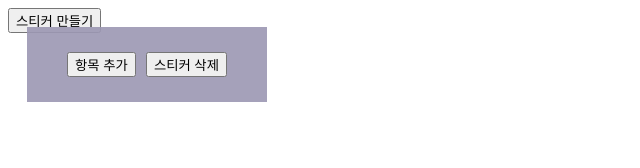
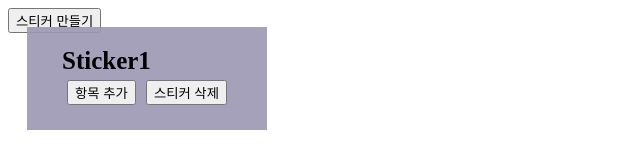
Before and after one commit to seohyeonKK/EDT_JS, a plain HTML site: page StickerBox/index.html in a window 1280 px wide. Both pictures are taken after a click on the button "스티커 만들기". Shown: the whole page, without its empty margins (0-640 px from the left). Drawn offline with Linux system fonts and the light colour scheme.

Commit message:
sticker header 추가

```diff
--- a/StickerBox/DragAndDrop.js
+++ b/StickerBox/DragAndDrop.js
@@ -76,9 +76,8 @@ export function makeMemoDraggable(element, parent) {
 			const newParentSticker = getNewParentSticker(elementLeft, elementTop);
 			if (newParentSticker !== undefined && parseInt(newParentSticker.id) !== parent.id) {
 				parent.removeMemo(element);
-				const index = parseInt(
-					(elementTop - parent.element.getBoundingClientRect().top) / 45
-				);
+				const index =
+					parseInt((elementTop - parent.element.getBoundingClientRect().top) / 45) - 1;
 				getStickerById(parseInt(newParentSticker.id)).addMemoByIndex(element, index);
 			} else {
 				element.style.position = "relative";
--- a/StickerBox/Sticker.js
+++ b/StickerBox/Sticker.js
@@ -39,6 +39,10 @@ export class Sticker {
 			${150 + Math.random() * 50},
 			${150 + Math.random() * 50},
 			${150 + Math.random() * 50}, 0.9)`;
+		//sticker 제목
+		const stickerTitle = document.createElement("h1");
+		stickerTitle.textContent = "Sticker" + this.id;
+		stickerEl.appendChild(stickerTitle);
 
 		// 항목추가 버튼
 		const addMemoButton = document.createElement("button");
@@ -99,6 +103,7 @@ export class Sticker {
 
 		makeMemoDraggable(memoEl, this);
 
+		if (index < 0) index = 0;
 		this.memoList.splice(index, 0, memoEl);
 		this.renderMemos();
 	}
--- a/StickerBox/index.css
+++ b/StickerBox/index.css
@@ -11,6 +11,13 @@
 	text-align: center;
 	width: 200px;
 	padding: 20px;
+}
+
+.sticker > h1 {
+	text-align: left;
+	font-size: 25px;
+	margin: 0;
+	margin-left: 15px;
 }
 
 .sticker > button {
```
